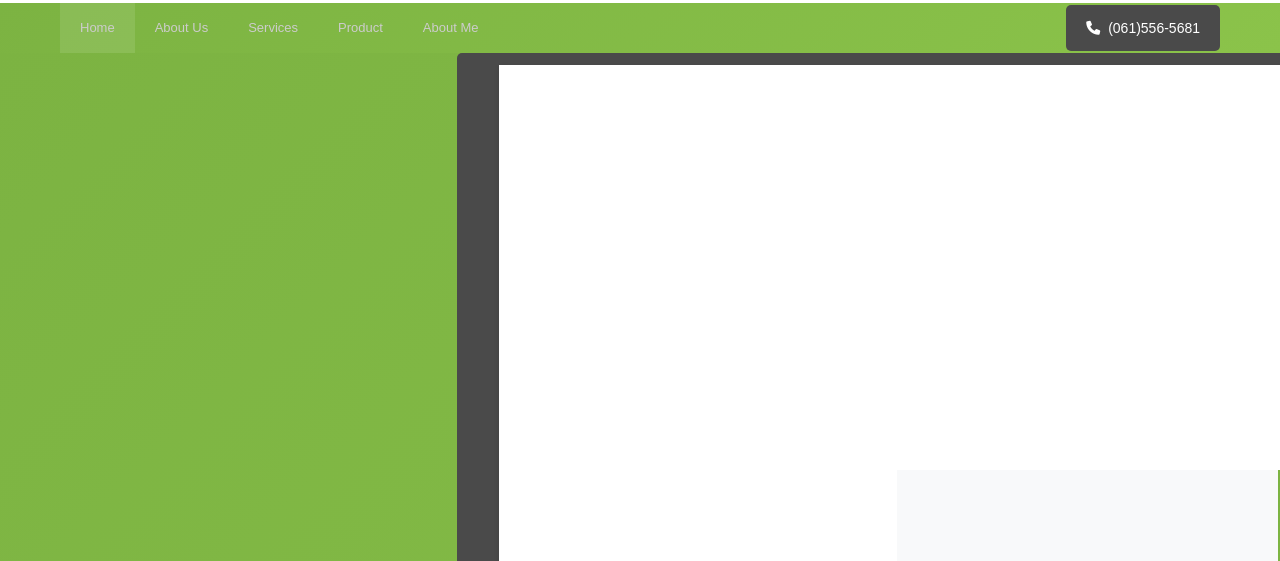
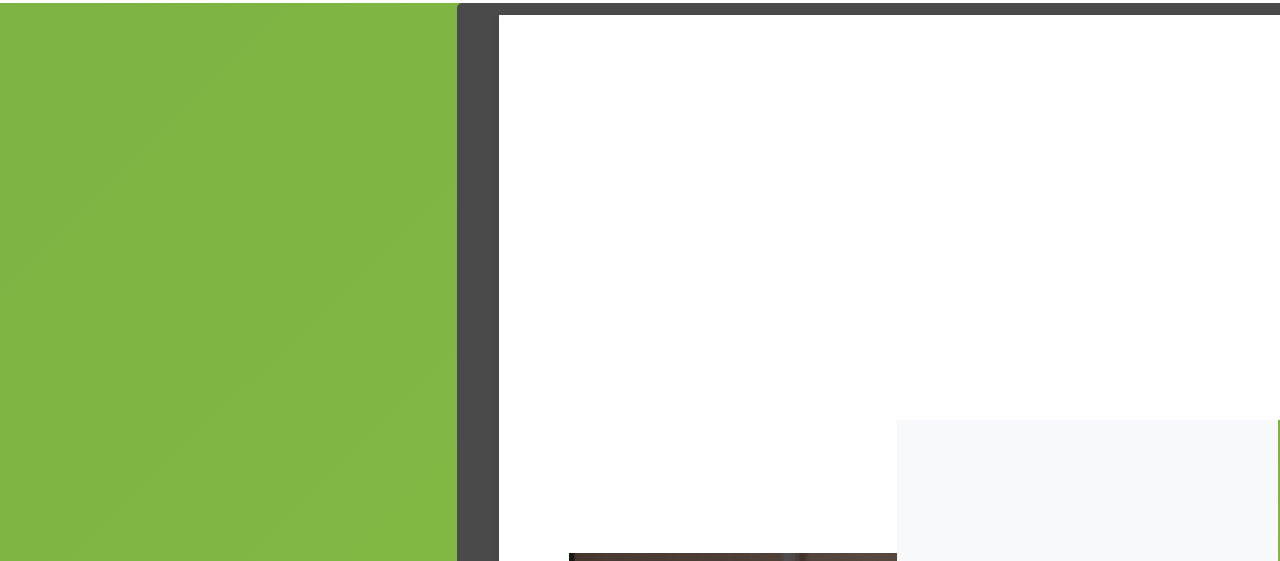
Before and after one commit to SumayoDev/Degaandhoor_clean, a plain HTML site: page index.html in a window 1280 px wide. Shown: the part 135-696 px from the top of the page. Drawn offline with Linux system fonts and the light colour scheme.

Commit message:
last commit

```diff
--- a/index.html
+++ b/index.html
@@ -50,22 +50,6 @@
       </div>
     </div>
   </header>
-
-  <nav class="navigation">
-    <div class="nav-content">
-        <ul class="nav-menu">
-        <li><a href="/index.html" class="nav-link active">Home</a></li>
-        <li><a href="/pages/about.html" class="nav-link">About Us</a></li>
-        <li><a href="/pages/service.html" class="nav-link">Services</a></li>
-        <li><a href="/pages/products.html" class="nav-link">Product</a></li>
-        <li><a href="/pages/aboutme.html" class="nav-link">About Me</a></li>
-        </ul>
-        <div class="phone-button">
-        <i class="fas fa-phone"></i>
-        <span>(061)556-5681</span>
-      </div>
-    </div>
-  </nav>
   <nav class="navigation">
     <div class="nav-content">
       <ul class="nav-menu">
```
